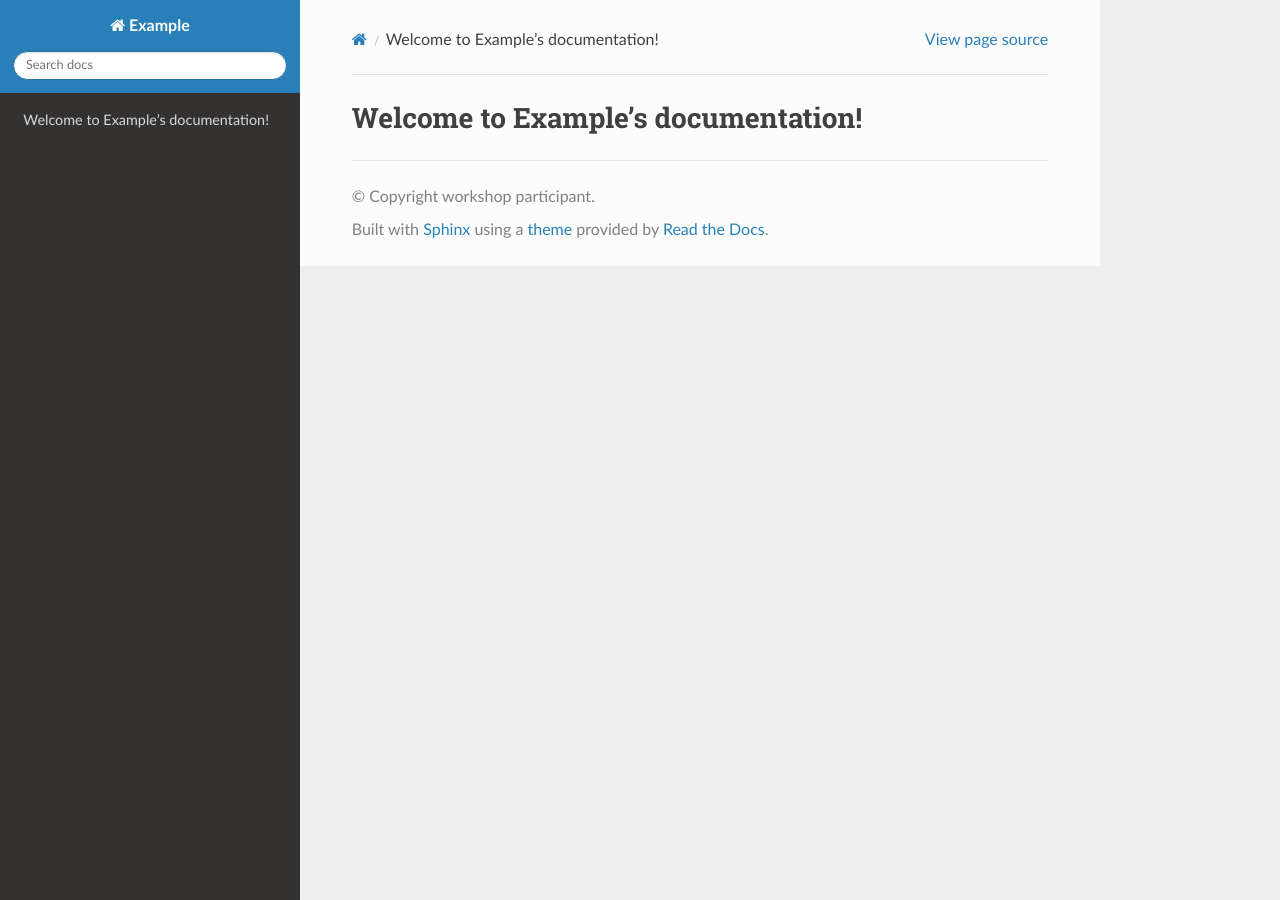
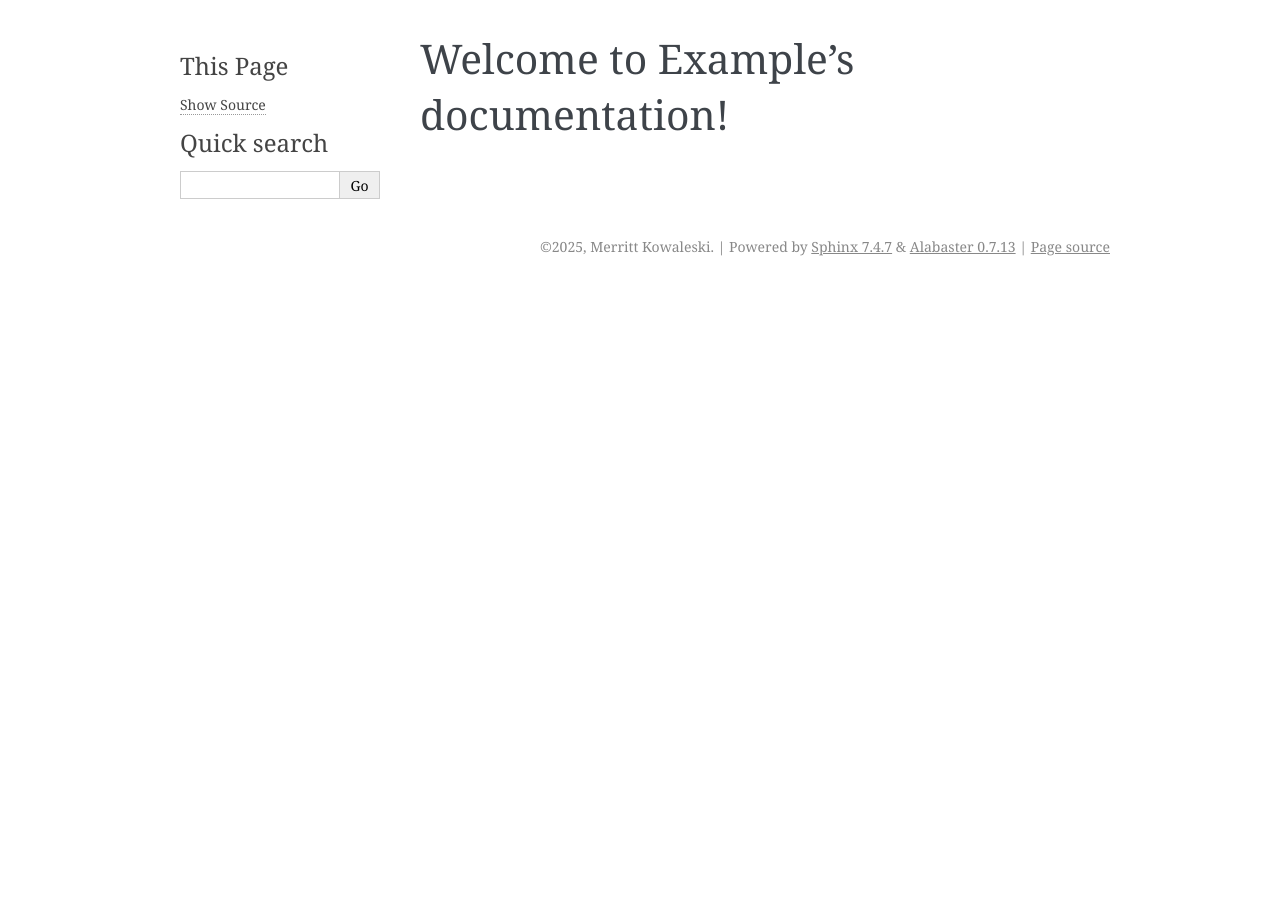
Before and after one commit to merrittkowaleski/merrittkowaleski.github.io, a Sphinx documentation site: the page built from doc/index.rst, in a window 1280 px wide. Built offline with Sphinx 7.4.7, drawn with Linux system fonts in a browser that asks for light colours; pages that are not in the unit, such as notebooks, are missing from menus.

Commit message:
change theme

```diff
--- a/doc/conf.py
+++ b/doc/conf.py
@@ -6,10 +6,10 @@
 # -- Project information -----------------------------------------------------
 # https://www.sphinx-doc.org/en/master/usage/configuration.html#project-information
 
-project = 'Example'
-copyright = 'workshop participant'
-author = 'workshop participant'
-release = '0.1'
+project = 'Merritt Kowaleski\'s personal page'
+copyright = '2025, Merritt Kowaleski'
+author = 'Merritt Kowaleski'
+release = '0.2'
 
 
 # -- General configuration ---------------------------------------------------
@@ -21,8 +21,24 @@ templates_path = ['_templates']
 exclude_patterns = ['_build', 'Thumbs.db', '.DS_Store']
 
 
+# Place rst_epilog at the end of every source file
+# line 1: easily write 'ngautonml' with proper formatting
+# line 2: allows inline custom html
+rst_epilog = """
+.. |ngautonml| replace:: ngAuto\\ :sup:`n`\\ ML
+
+.. role:: raw-html(raw)
+   :format: html
+
+"""
+
+
 # -- Options for HTML output -------------------------------------------------
 # https://www.sphinx-doc.org/en/master/usage/configuration.html#options-for-html-output
 
-html_theme = 'sphinx_rtd_theme'
+html_theme = 'alabaster'
+
+# Add any paths that contain custom static files (such as style sheets) here,
+# relative to this directory. They are copied after the builtin static files,
+# so a file named "default.css" will overwrite the builtin "default.css".
 html_static_path = ['_static']
```
